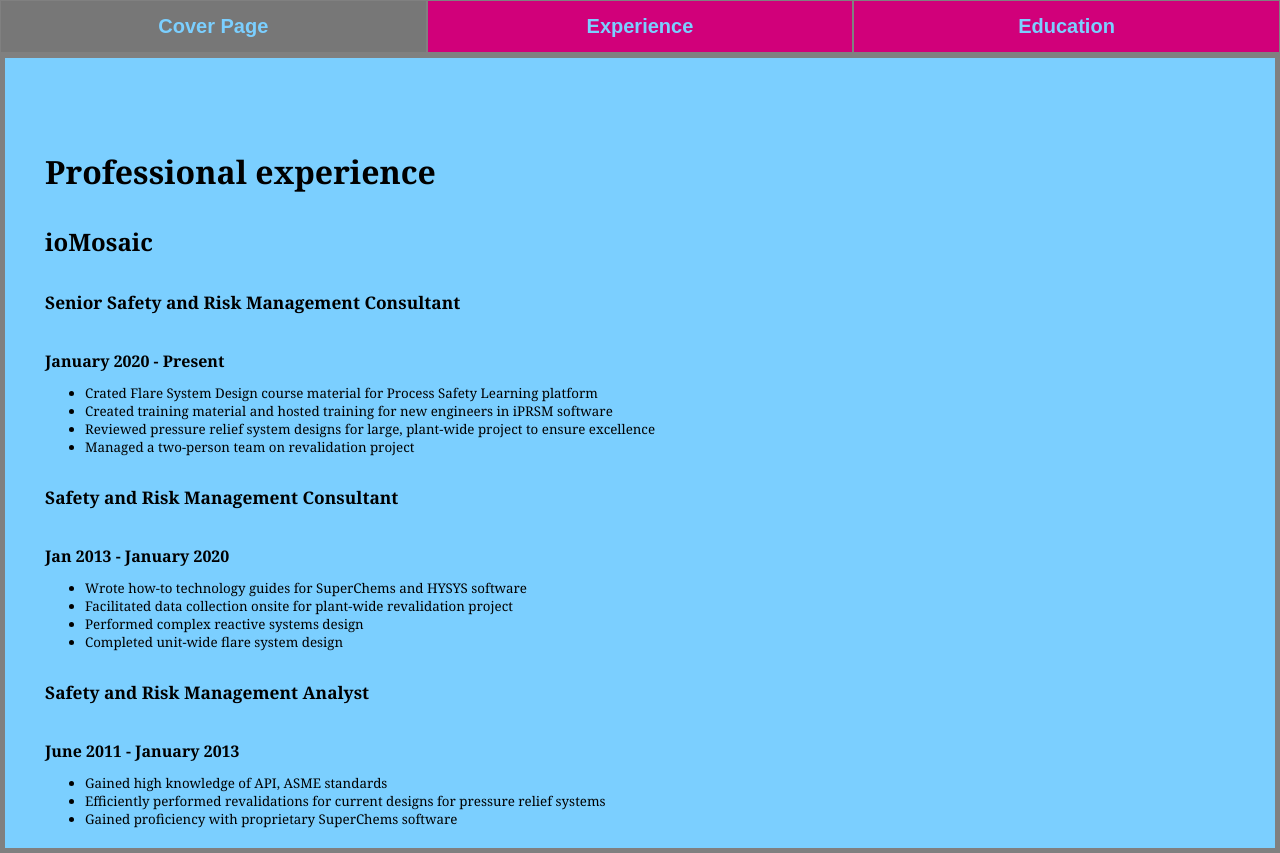
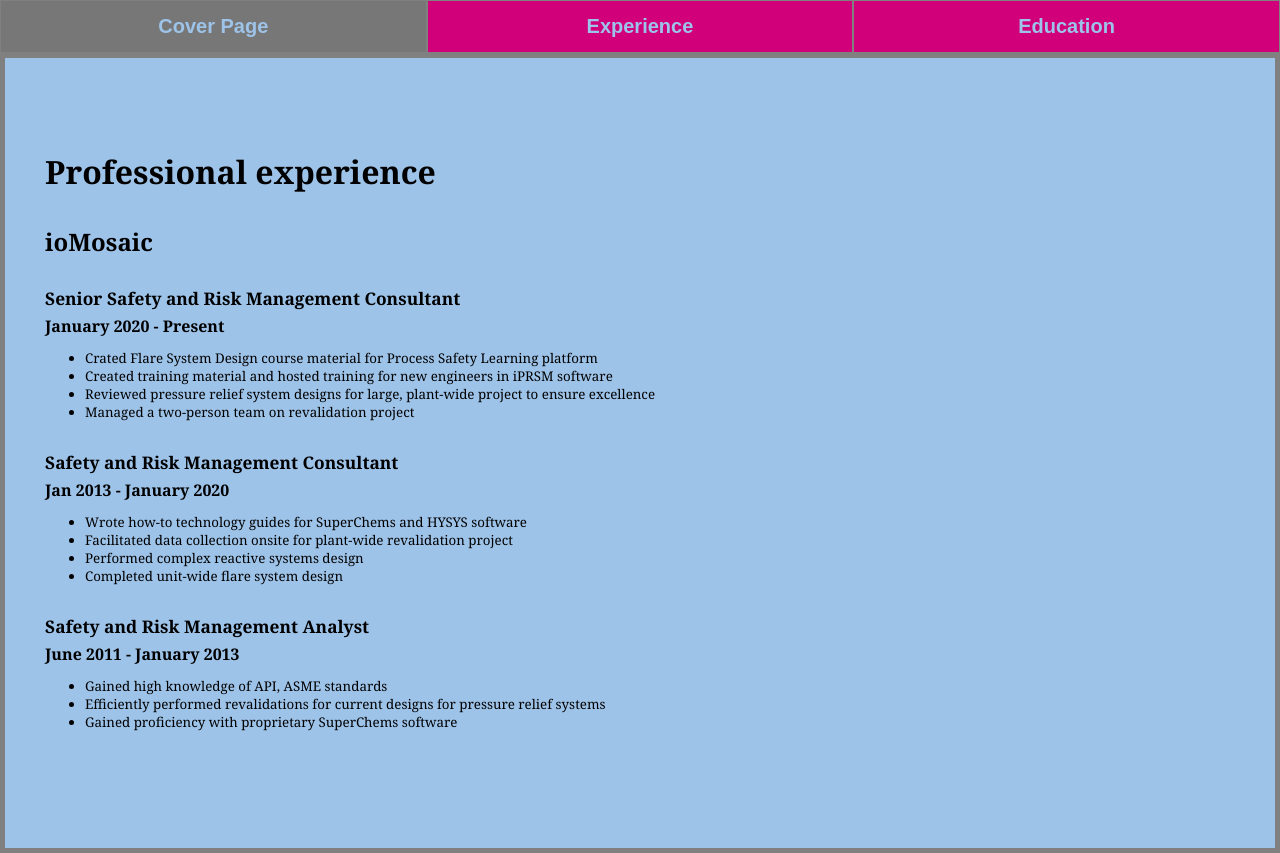
Before and after one commit to AlinaTrukhina/AlinaTrukhina.github.io, a plain HTML site: page index.html in a window 1280 px wide. Both pictures are taken after a click on the button "Experience". Drawn offline with Linux system fonts and the light colour scheme.

Commit message:
Update style.css

```diff
--- a/style.css
+++ b/style.css
@@ -1,6 +1,6 @@
 * {box-sizing: border-box}
 
-/* Set height and width of body and the document to 100% */
+/* Set height of body and the document to 100% */
 html, body {
   height: 100%;
   width: 100%;
@@ -8,6 +8,7 @@ html, body {
   padding: 0;
 }
 
+/* include this so that body fills the viewport */
 body {
   font-family: Georgia, 'Times New Roman', Times, serif;
 }
@@ -15,7 +16,7 @@ body {
 /* Style tab links */
 .tablink {
   background-color:  rgb(209, 0, 122);
-  color: #7bcfff;
+  color: #9ec3e9;
   float: left;
   border: solid grey 1px;
   outline: none;
@@ -34,7 +35,7 @@ body {
 .tabcontent {
   color: black;
   border: solid grey 5px;
-  background-color: #7bcfff;
+  background-color: #9ec3e9;
   display: none;
   padding: 60px 40px;
   height: 100%;
@@ -56,6 +57,7 @@ h3 {
 
 h4 {
     font-size: 18pt;
+    margin-bottom: -1pt;
 }
 
 h5 {
@@ -65,7 +67,9 @@ h5 {
 
 h6 {
   font-size: 12pt;
+  margin-top: 5pt;
   margin-bottom: -1pt;
+
 }
 
 .photo-container {
```
